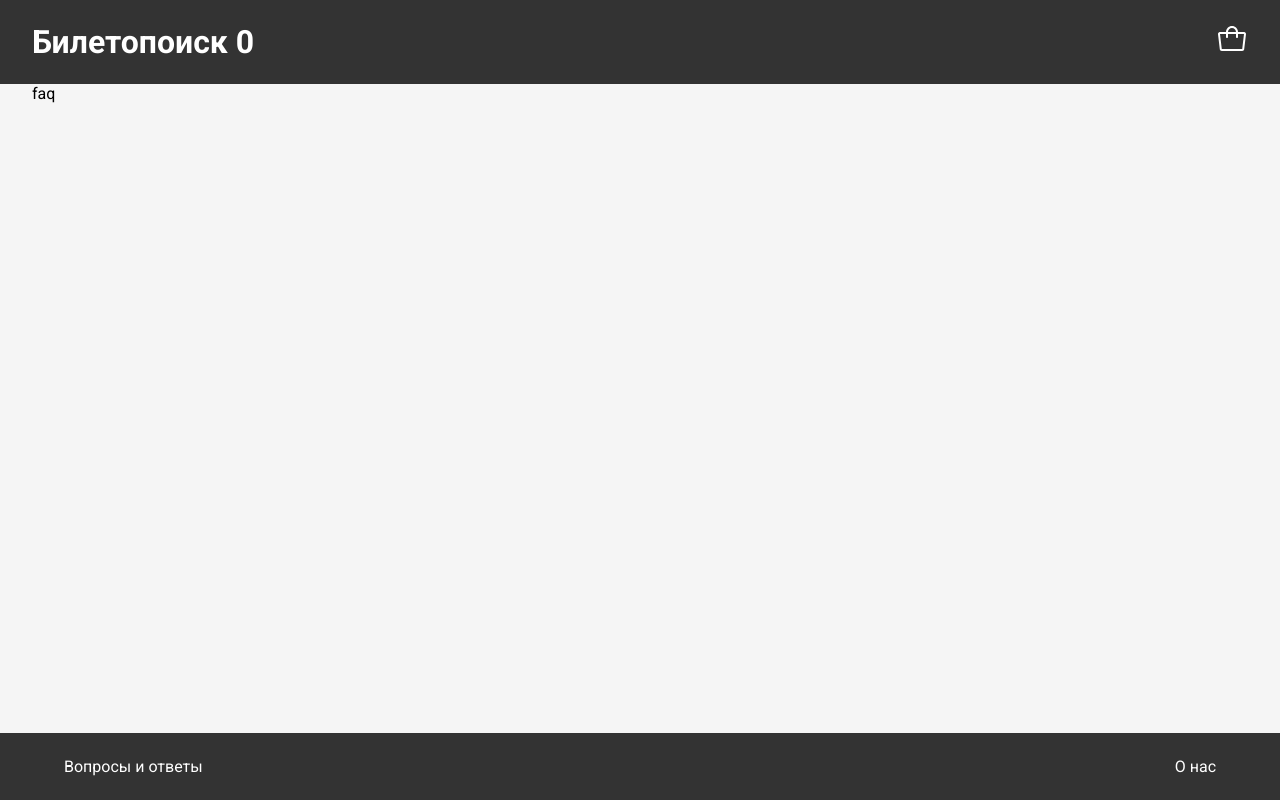
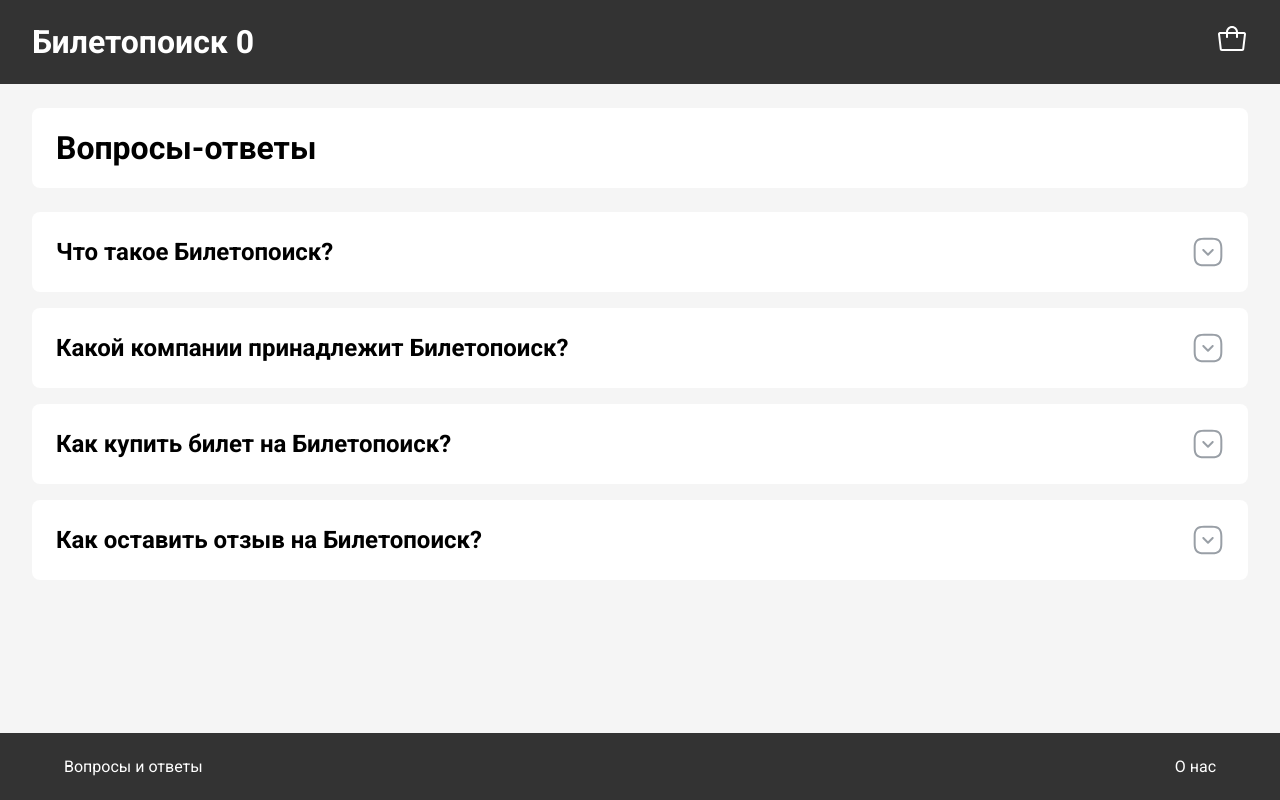
Before and after one commit to amstiel/bltpsk-hw, a Next.js app: page /faq in a window 1280 px wide. Built offline with nearby package versions, Linux system fonts and the light colour scheme; no server answers.

Commit message:
Implement FAQ page

```diff
--- /dev/null
+++ b/src/app/faq/page.module.scss
@@ -0,0 +1,15 @@
+.header {
+  margin-bottom: 24px;
+  border-radius: 8px;
+  background-color: white;
+  padding: 24px;
+}
+
+.title {
+  font-size: 32px;
+  line-height: 32px;
+}
+
+.root {
+  padding-block: 24px;
+}
--- a/src/app/faq/page.tsx
+++ b/src/app/faq/page.tsx
@@ -1,12 +1,43 @@
 import { FC } from 'react';
 
 import { Container } from '@/components/Container/Container';
+import { FoldableCard } from '@/components/FoldableCard/FoldableCard';
+
+import styles from './page.module.scss';
+
+const faqs = [
+  {
+    title: 'Что такое Билетопоиск?',
+    content:
+      'Мы — крупнейший сервис о кино в рунете. На нем вы сможете посмотреть фильмы и сериалы, купить билеты в кино, узнать рейтинги популярных видео и интересные факты, поставить фильмам оценки, написать рецензии и дополнить описание фильмов.',
+  },
+  {
+    title: 'Какой компании принадлежит Билетопоиск?',
+    content:
+      'Компания "Билетопоиск" принадлежит российской компании "Яндекс". В 2013 году "Яндекс" приобрел "Билетопоиск" путем сделки, в ходе которой они приобрели все акции и контроль над компанией. С тех пор "Билетопоиск" стал являться частью "Яндекса" и функционирует как его подразделение или проект в сфере продажи билетов на фильмы.',
+  },
+  {
+    title: 'Как купить билет на Билетопоиск?',
+    content:
+      'На главной странице сайта вы можете найти различные разделы и функции для поиска и покупки билетов. Для покупки билета на фильм, используйте поисковую строку или разделы с фильтрами, чтобы найти нужный фильм.',
+  },
+  {
+    title: 'Как оставить отзыв на Билетопоиск?',
+    content:
+      'В верхней части страницы найдите раздел или ссылку, связанную с отзывами или рецензиями. Обычно это может быть раздел "Отзывы" или "Рецензии" Перейдите в соответствующий раздел, где вы сможете оставить свой отзыв. Возможно, вам потребуется войти на свою учетную запись на "Билетопоиске". Если у вас нет аккаунта, возможно, вам потребуется зарегистрироваться.',
+  },
+];
 
 const FaqPage: FC = () => {
   return (
-    <main>
+    <main className={styles.root}>
       <Container>
-        <span>faq</span>
+        <div className={styles.header}>
+          <h2 className={styles.title}>Вопросы-ответы</h2>
+        </div>
+        {faqs.map((question) => (
+          <FoldableCard key={question.title} title={question.title} content={question.content} />
+        ))}
       </Container>
     </main>
   );
--- /dev/null
+++ b/src/components/FoldableCard/FoldableCard.module.scss
@@ -0,0 +1,36 @@
+.root {
+  cursor: pointer;
+  border-radius: 8px;
+  background-color: white;
+  padding: 24px;
+
+  &:not(:last-of-type) {
+    margin-bottom: 16px;
+  }
+}
+
+.header {
+  display: flex;
+  justify-content: space-between;
+  align-items: center;
+}
+
+.icon {
+  transform: rotate(180deg);
+  width: 32px;
+  height: 32px;
+
+  &.isOpen {
+    transform: rotate(360deg);
+  }
+}
+
+.title {
+  font-size: 24px;
+  line-height: 32px;
+}
+
+.content {
+  margin-top: 16px;
+  line-height: 1.5;
+}
--- /dev/null
+++ b/src/components/FoldableCard/FoldableCard.tsx
@@ -0,0 +1,32 @@
+'use client';
+
+import clsx from 'clsx';
+import { FC, useState } from 'react';
+
+import { ArrowSquareUpIcon } from '@/icons/ArrowSquareUpIcon';
+
+import styles from './FoldableCard.module.scss';
+
+type FoldableCardProps = {
+  title: string;
+  content: string;
+};
+
+export const FoldableCard: FC<FoldableCardProps> = (props) => {
+  const { content, title } = props;
+  const [isOpen, setIsOpen] = useState(false);
+
+  return (
+    <article className={styles.root} onClick={() => setIsOpen((prevState) => !prevState)}>
+      <header className={styles.header}>
+        <h3 className={styles.title}>{title}</h3>
+        <ArrowSquareUpIcon className={clsx(styles.icon, isOpen && styles.isOpen)} />
+      </header>
+      {isOpen && (
+        <div className={styles.content}>
+          <p>{content}</p>
+        </div>
+      )}
+    </article>
+  );
+};
```
